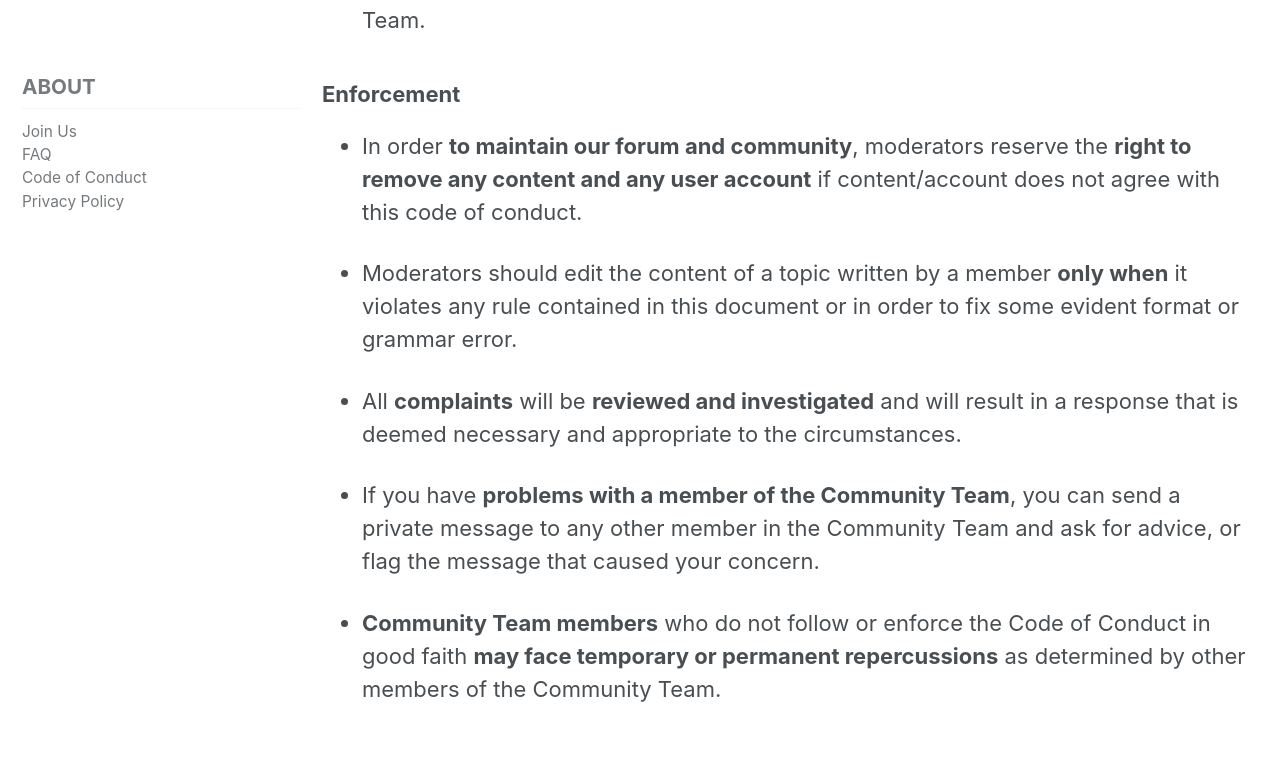
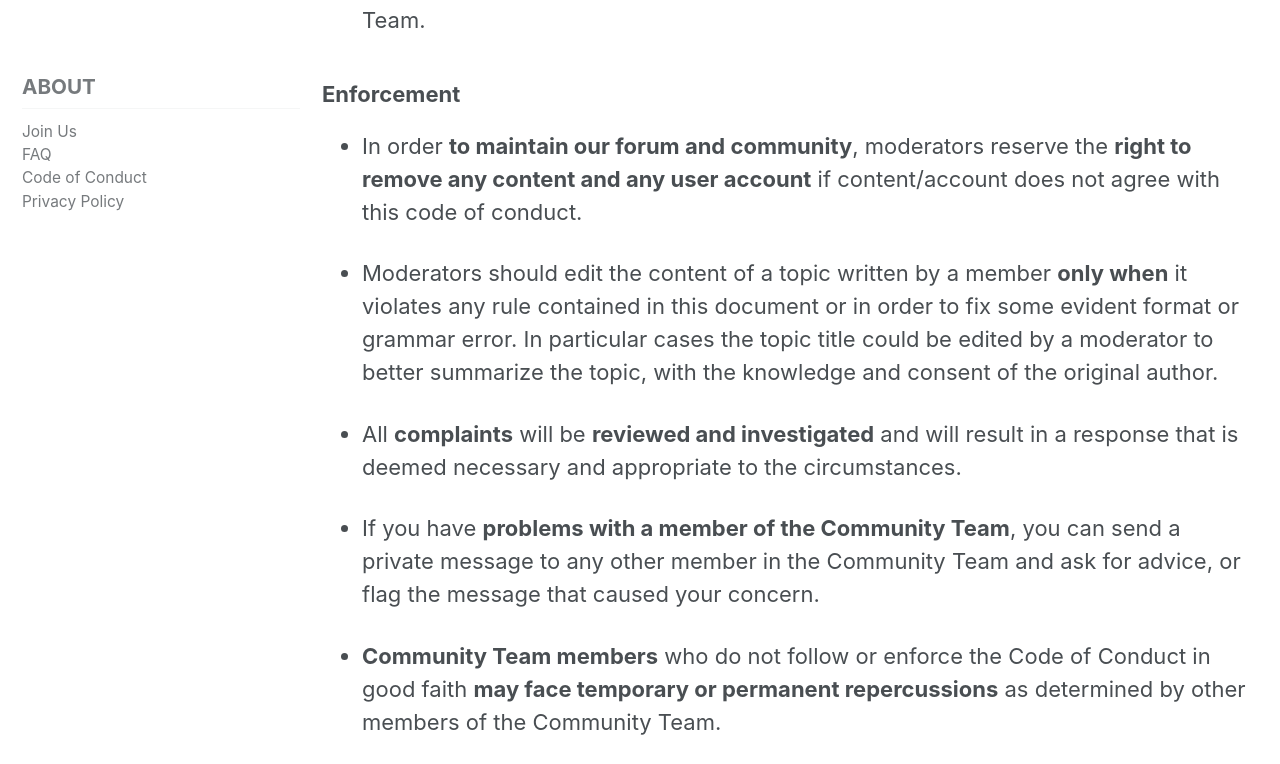
Before and after one commit to humanetech-community/community-hub, a Jekyll site: the page built from _about/03-about-code-of-conduct.md, in a window 1280 px wide and 900 px high, scrolled down 3307 px, cut to the strip 0-764 px from the top of the window. Built offline with Jekyll 4.4.1, drawn with Linux system fonts in a browser that asks for light colours; cached includes are drawn as plain includes; nearby versions of some CDN libraries.

Commit message:
CoC updated - #53

```diff
--- a/_about/03-about-code-of-conduct.md
+++ b/_about/03-about-code-of-conduct.md
@@ -73,7 +73,7 @@ Some external contributions from:
 
 - In order **to maintain our forum and community**, moderators reserve the **right to remove any content and any user account** if content/account does not agree with this code of conduct.
 
-- Moderators should edit the content of a topic written by a member **only when** it violates any rule contained in this document or in order to fix some evident format or grammar error.
+- Moderators should edit the content of a topic written by a member **only when** it violates any rule contained in this document or in order to fix some evident format or grammar error. In particular cases the topic title could be edited by a moderator to better summarize the topic, with the knowledge and consent of the original author.
 
 - All **complaints** will be **reviewed and investigated** and will result in a response that is deemed necessary and appropriate to the circumstances.
 
```
